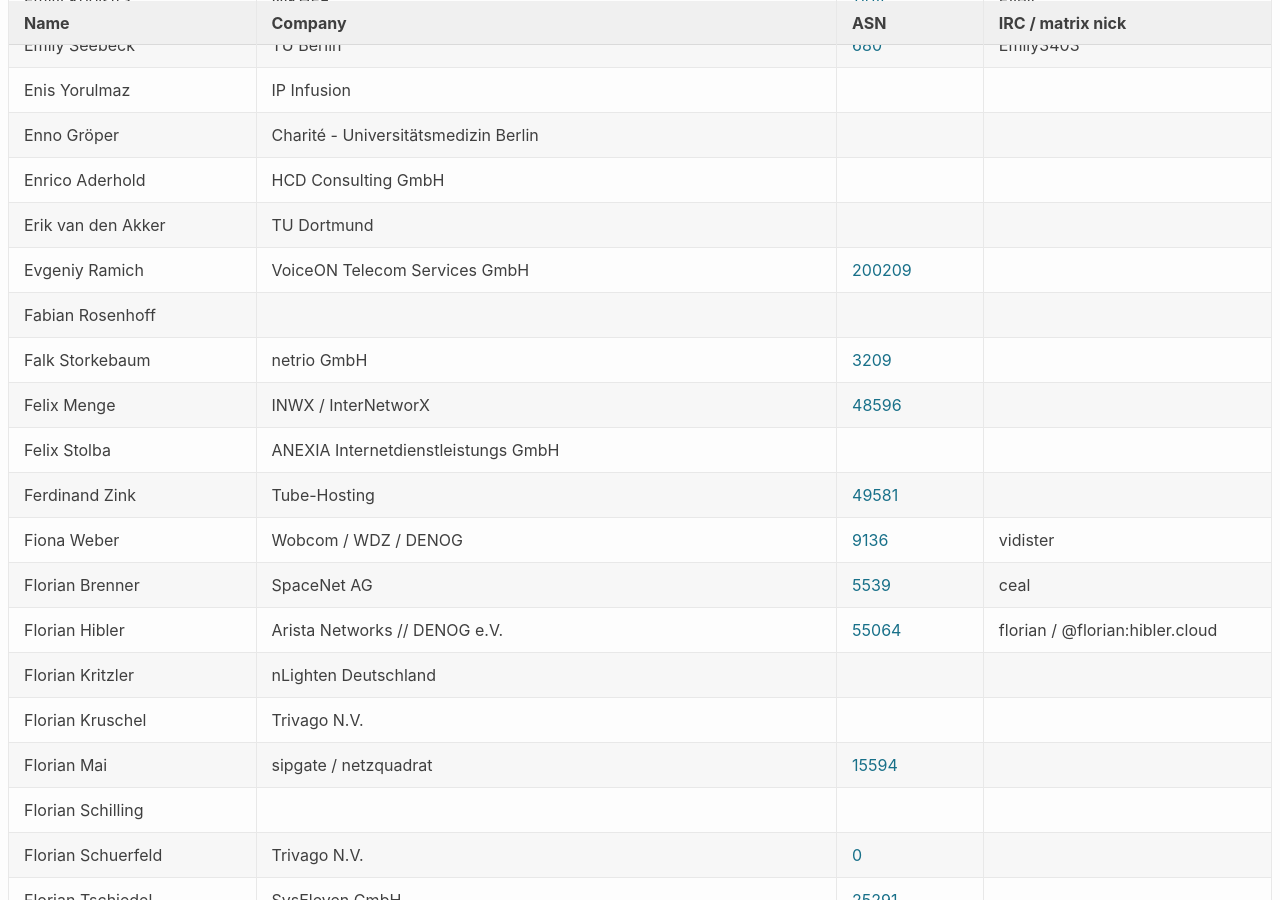
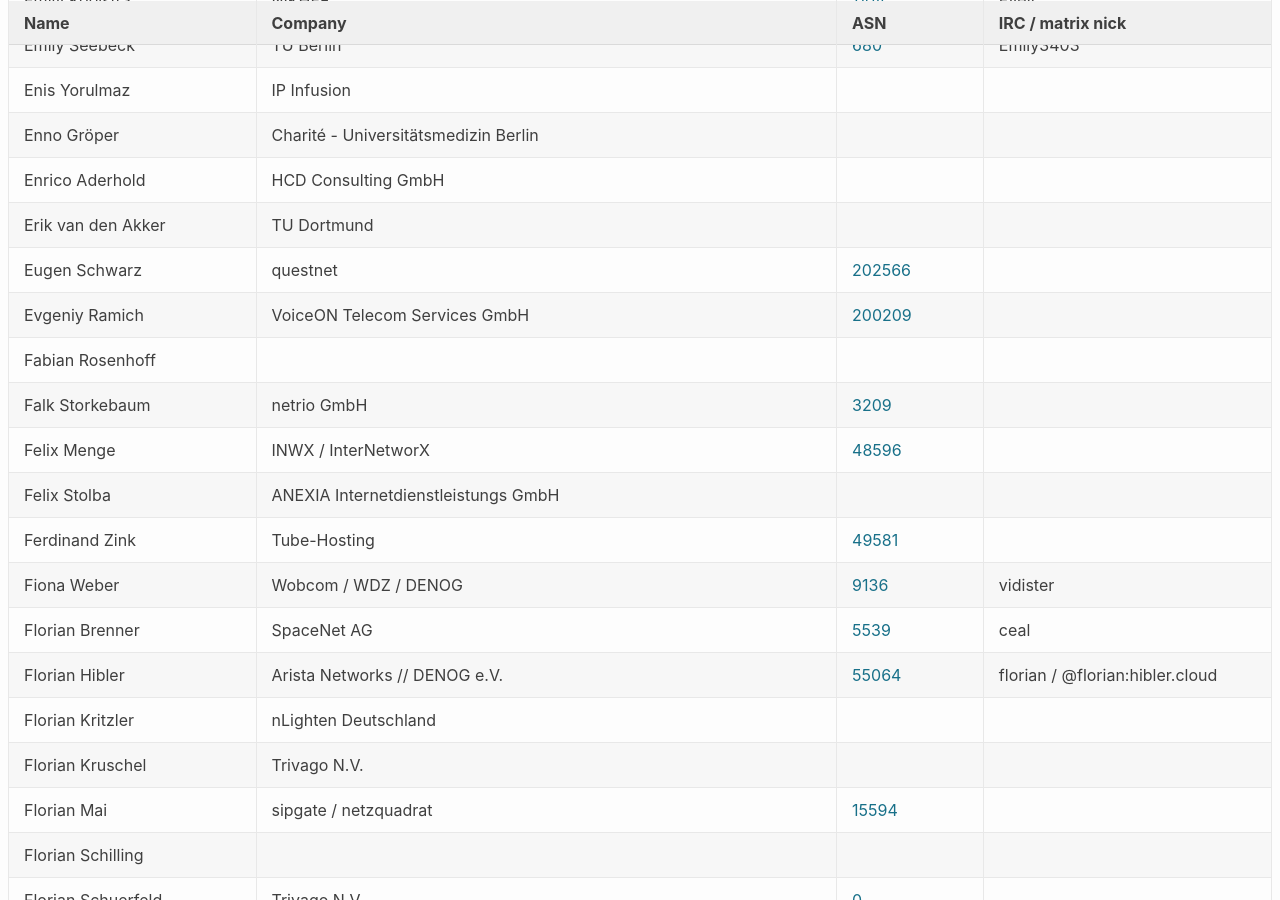
Before and after one commit to denog/pretix-attendeelist, a Jekyll site: the page built from denog16/index.markdown, in a window 1280 px wide and 900 px high, scrolled down 6073 px. Built offline with Jekyll 4.4.1, drawn with Linux system fonts in a browser that asks for light colours.

Commit message:
Latest data: Thu Nov  7 14:30:49 UTC 2024

```diff
--- a/_data/attendees_denog16_onsite.json
+++ b/_data/attendees_denog16_onsite.json
@@ -822,6 +822,12 @@
     "asn": null
   },
   {
+    "name": "Eugen Schwarz",
+    "company": "questnet",
+    "irc": null,
+    "asn": "202566"
+  },
+  {
     "name": "Evgeniy Ramich",
     "company": "VoiceON Telecom Services GmbH",
     "irc": null,
```
